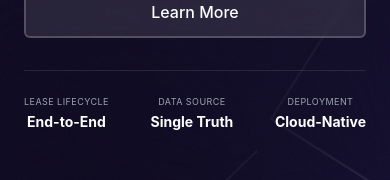
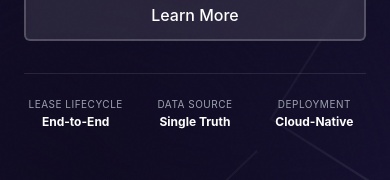
Before and after one commit to Controlease-retail/controlease-landing, a React (Vite) app: page / in a window 390 px wide. Shown: the part 488-668 px from the top of the page. Built offline with nearby package versions, Linux system fonts and the light colour scheme.

Commit message:
fix: Improve hero metrics layout on mobile - use grid for better spacing

```diff
--- a/src/components/home/HeroSection.tsx
+++ b/src/components/home/HeroSection.tsx
@@ -208,12 +208,12 @@ export const HeroSection = () => {
                 initial={{ opacity: 0, y: 20 }}
                 animate={{ opacity: 1, y: 0 }}
                 transition={{ duration: 0.8, delay: 1.1 }}
-                className="flex justify-between sm:justify-start sm:gap-6 md:gap-8 pt-6 md:pt-8 border-t border-white/10"
+                className="grid grid-cols-3 gap-4 sm:flex sm:justify-start sm:gap-6 md:gap-8 pt-6 md:pt-8 border-t border-white/10"
               >
                 {dictionary.home.hero.metrics.map((metric: { label: string; value: string }) => (
                   <div key={metric.label} className="flex flex-col text-center sm:text-left">
-                    <span className="text-[9px] sm:text-[10px] md:text-xs text-gray-400 uppercase tracking-wider mb-1">{metric.label}</span>
-                    <span className="text-sm sm:text-base md:text-xl lg:text-2xl font-bold text-white">{metric.value}</span>
+                    <span className="text-[10px] sm:text-[10px] md:text-xs text-gray-400 uppercase tracking-wider mb-1 leading-tight">{metric.label}</span>
+                    <span className="text-xs sm:text-base md:text-xl lg:text-2xl font-bold text-white leading-tight">{metric.value}</span>
                   </div>
                 ))}
               </motion.div>
```
